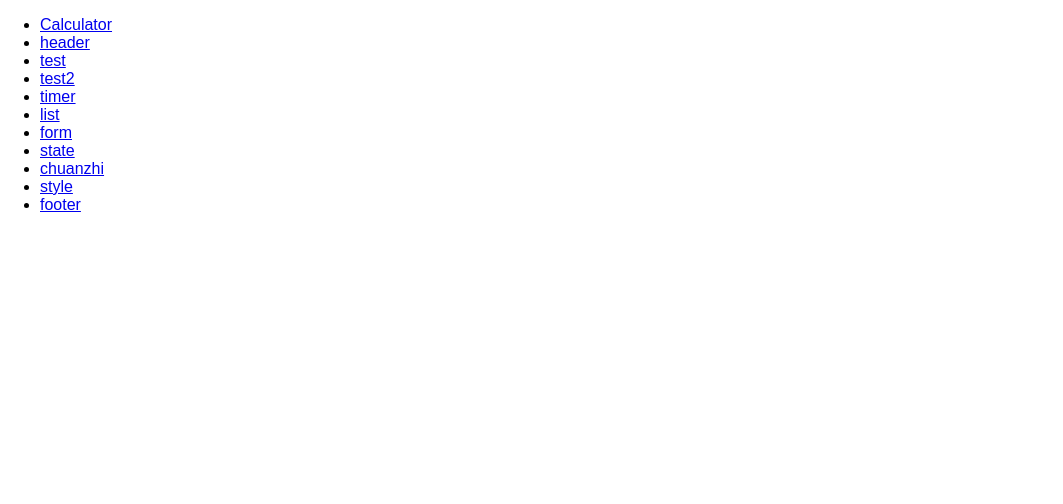
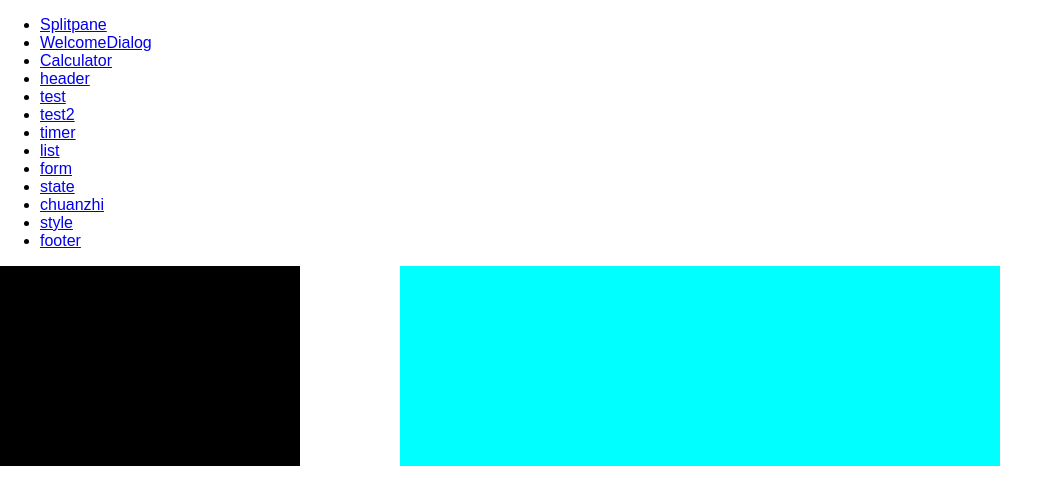
Before and after one commit to sunweixing123/36kr, a React (Create React App) app in the folder my-app/: page /splitpane in a window 1280 px wide. Shown: the top 504 px of the page, without its empty margins (0-1063 px from the left). Built offline with nearby package versions, Linux system fonts and the light colour scheme.

Commit message:
lineheight练习

```diff
--- a/my-app/src/Components/Form.js
+++ b/my-app/src/Components/Form.js
@@ -1,15 +1,13 @@
-import React,{Component} from 'react';
-class Form extends Component{
-    render(){
+import React, { Component } from 'react';
+class Form extends Component {
+    render() {
         return (
             <div>
-                <form>
-                    <label>
-                        Name:
+                <label>
+                    Name:
                         <form type="text" name="name"></form>
-                    </label>
-                    <input type="submit" value="提交"></input>
-                </form>
+                </label>
+                <input type="submit" value="提交"></input>
             </div>
         )
     }
--- /dev/null
+++ b/my-app/src/Components/Splitpane.js
@@ -0,0 +1,44 @@
+import React,{Component} from 'react';
+import '../style/Splitpane.css';
+function Contacts(){
+    return (
+        <div className="Contacts"></div>
+    )
+}
+function Chat(){
+    return (
+        <div className="Chat"></div>
+    )
+}
+function Splitpane1(props){
+    return (
+        <div className='SplitPane'>
+            <div className="SplitPane-left">
+                {props.left}
+            </div>
+            <div className="SplitPane-right">
+                {props.right}
+            </div>
+        </div>
+    )
+}
+function App(){
+    return (
+        <Splitpane1
+            left={
+                <Contacts/>
+            }
+            right={
+                <Chat/>
+            }
+        />
+    )
+}
+class Splitpane extends Component {
+    render(){
+        return(
+            <App/>
+        )
+    }
+}
+export default Splitpane;
--- a/my-app/src/Components/Style.js
+++ b/my-app/src/Components/Style.js
@@ -4,8 +4,8 @@ class Style extends Component {
     render(){
         return (
             <div>
-                <div class="name"></div>
-                <div class="age"></div>
+                <div className="name"></div>
+                <div className="age"></div>
             </div>
         )
     }
--- /dev/null
+++ b/my-app/src/Components/WelcomeDialog.js
@@ -0,0 +1,29 @@
+import React, { Component } from 'react';
+import '../style/WelcomeDialog.css'
+function FancyBorder(props) {
+    return (
+        <div className={'FancyBorder FancyBorder-' + props.color}>
+            {props.children}
+        </div>
+    )
+}
+function WelcomeDialog1() {
+    return (
+        <FancyBorder color="blue">
+            <h1 className="Dialog-title">
+                welcome
+            </h1>
+            <p className="Dialog-message">
+                Thank you for visiting our spacecraft!
+      </p>
+        </FancyBorder>
+    )
+}
+class WelcomeDialog extends Component {
+    render(){
+       return (
+        <WelcomeDialog1/>
+       )
+    }
+}
+export default WelcomeDialog;
--- a/my-app/src/index.js
+++ b/my-app/src/index.js
@@ -2,7 +2,8 @@ import React, { Component } from 'react';
 import ReactDOM, { render } from 'react-dom';
 // import { Router, Route } from 'react-router';
 // import {Link} from 'react-router-dom';
-import { Link,BrowserRouter as Router, Route } from 'react-router-dom';
+import { Link, BrowserRouter as Router, Route } from 'react-router-dom';
+// import {HashRouter, Route, Link, Switch} from 'react-router-dom';
 import './index.css';
 import App from './App';
 import registerServiceWorker from './registerServiceWorker';
@@ -17,6 +18,8 @@ import State from './Components/State';
 import Chuanzhi from './Components/Chuanzhi';
 import Style from './Components/Style';
 import Calculator from './Components/Calculator';
+import WelcomeDialog from './Components/WelcomeDialog';
+import Splitpane from './Components/Splitpane';
 class Index extends Component {
     render() {
         return (
@@ -24,6 +27,8 @@ class Index extends Component {
                 <Router>
                     <div>
                         <ul>
+                            <li><Link to="/splitpane">Splitpane</Link></li>
+                            <li><Link to="/welcomedialog">WelcomeDialog</Link></li>
                             <li><Link to="/calculator">Calculator</Link></li>
                             <li><Link to="/">header</Link></li>
                             <li><Link to="/test">test</Link></li>
@@ -36,17 +41,20 @@ class Index extends Component {
                             <li><Link to="/style">style</Link></li>
                             <li><Link to="/footer">footer</Link></li>
                         </ul>
-                        <Route path="/calculator" component={Calculator}>calculator</Route>
-                        <Route path="/header" component={Header} > header</Route>
-                        <Route path="/test" component={Test} >test</Route>
-                        <Route path="/test2" component={Test2} >test2</Route>
-                        <Route path="/timer" component={Timer} >timer</Route>
-                        <Route path="/list" component={List} >list</Route>
-                        <Route path="/form" component={Form} >form</Route>
-                        <Route path="/state" component={State} >state</Route>
-                        <Route path="/chuanzhi" component={Chuanzhi} >chuanzhi</Route>
-                        <Route path="/style" component={Style} >style</Route>
-                        <Route path="/footer" component={Footer} >footer</Route>
+
+                        <Route path="/splitpane" component={Splitpane}></Route>
+                        <Route path="/welcomedialog" component={WelcomeDialog}></Route>
+                        <Route path="/calculator" component={Calculator}></Route>
+                        <Route path="/header" component={Header} ></Route>
+                        <Route path="/test" component={Test} ></Route>
+                        <Route path="/test2" component={Test2} ></Route>
+                        <Route path="/timer" component={Timer} ></Route>
+                        <Route path="/list" component={List} ></Route>
+                        <Route path="/form" component={Form} ></Route>
+                        <Route path="/state" component={State} ></Route>
+                        <Route path="/chuanzhi" component={Chuanzhi} ></Route>
+                        <Route path="/style" component={Style} ></Route>
+                        <Route path="/footer" component={Footer} ></Route>
                     </div>
                 </Router>
             </div>
@@ -54,7 +62,7 @@ class Index extends Component {
     }
 }
 ReactDOM.render((
-    <Index/>
+    <Index />
 ),
 
     document.getElementById('root'));
--- /dev/null
+++ b/my-app/src/style/Splitpane.css
@@ -0,0 +1,51 @@
+/* html, body, #root {
+    width: 100%;
+    height: 100%;
+  }
+  .SplitPane {
+    width: 100%;
+    height: 100%;
+  }
+
+  .SplitPane-left {
+    float: left;
+    width: 30%;
+    height: 100%;
+  }
+
+  .SplitPane-right {
+    float: left;
+    width: 70%;
+    height: 100%;
+  }
+
+  .Contacts {
+    width: 100%;
+    height: 100%;
+    background: lightblue;
+  }
+
+  .Chat {
+    width: 100%;
+    height: 100%;
+    background: pink;
+  }
+   */
+   .SplitPane{
+     width: 1000px;
+     height: 200px;
+     /* background-color: #f00; */
+     position: relative;
+   }
+   .SplitPane-left{
+    width: 300px;
+    height: 200px;
+    float: left;
+    background-color: #000;
+   }
+   .SplitPane-right{
+    width: 600px;
+    height: 200px;
+    float: right;
+    background-color: #0ff;
+   }
--- /dev/null
+++ b/my-app/src/style/WelcomeDialog.css
@@ -0,0 +1,17 @@
+.FancyBorder {
+    padding: 10px 10px;
+    border: 10px solid;
+  }
+
+  .FancyBorder-blue {
+    border-color: blue;
+  }
+
+  .Dialog-title {
+    margin: 0;
+    font-family: sans-serif;
+  }
+
+  .Dialog-message {
+    font-size: larger;
+  }
```
Also changed, not shown: my-app/frontStyle/lineHeight.html (added, +39 -0 lines).
